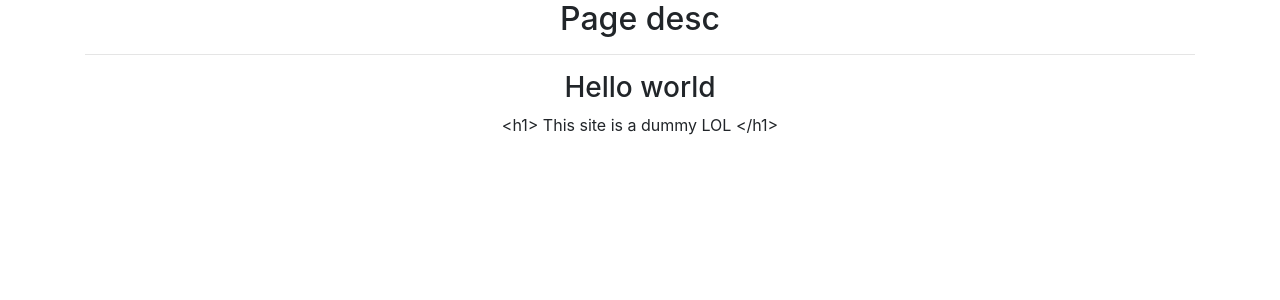
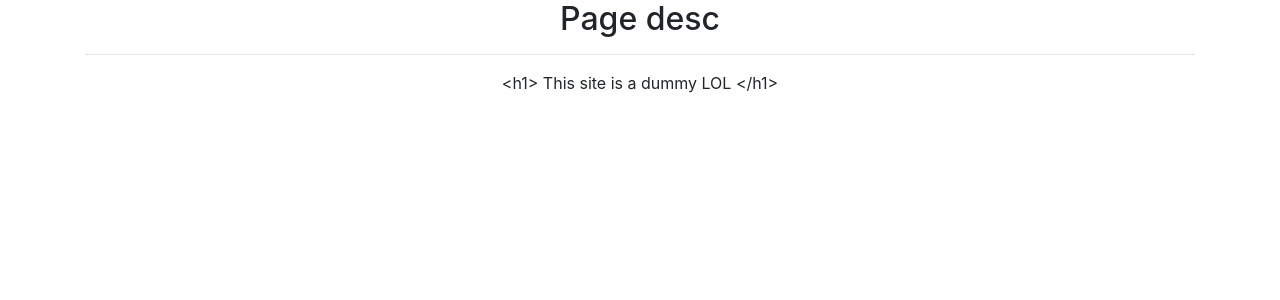
Before and after one commit to RightSteered/Crosses_and_zeroes, a Django app: template pythonProject/project/templates/flatpages/Testpage_3.html in a window 1280 px wide. Shown: the part 56-356 px from the top of the page. Run offline with Django 3.2, Linux system fonts and the light colour scheme; the template is opened without the code that fills it: values that come from a table or form of the project are taken from there, others are empty; data comes from the database, SQL or seed files in the repository; some libraries are stand-ins or nearby versions.

Commit message:
Started to learn Django

```diff
--- a/pythonProject/project/templates/flatpages/Testpage_3.html
+++ b/pythonProject/project/templates/flatpages/Testpage_3.html
@@ -10,6 +10,6 @@
 {% block content %}
     <h2>{{ flatpage.title }}</h2>
     <hr>
-    <h3>Hello world</h3>
+
 {{ flatpage.content }}
 {% endblock content %}
```
